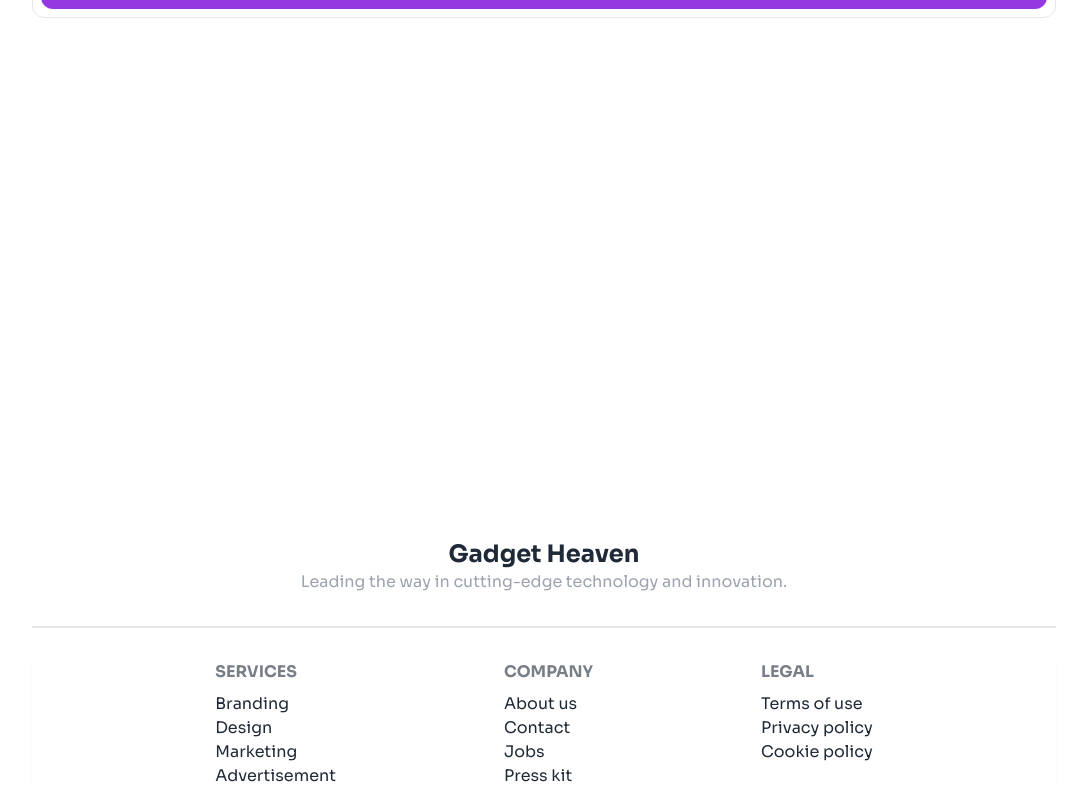
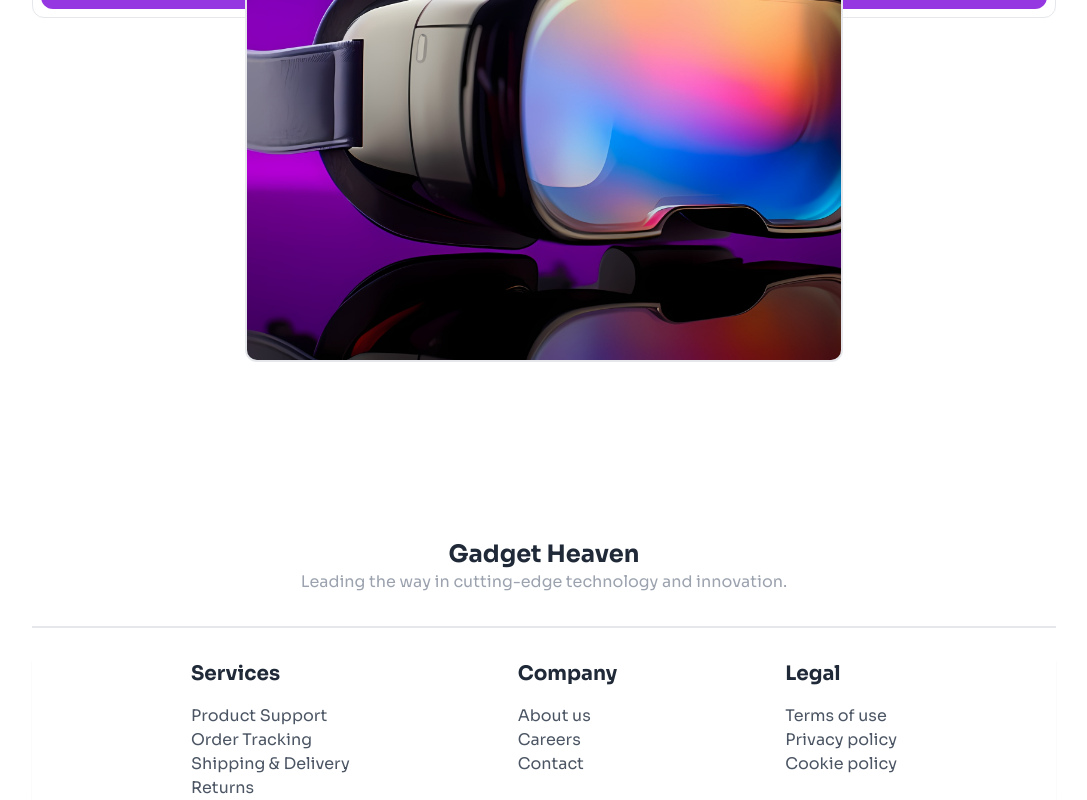
Before and after one commit to programming-hero-web-course-4/b10a8-gadget-heaven-AhammedNoyon, a React (Vite) app: page / in a window 1280 px wide. Shown: the part 712-1512 px from the top of the page, without its empty margins (96-1183 px from the left). Built offline with nearby package versions, Linux system fonts and the light colour scheme.

Commit message:
this commit is changes to create a banner and change subtitle in footer to services and company

```diff
--- a/src/components/Banner.jsx
+++ b/src/components/Banner.jsx
@@ -1,5 +1,9 @@
 const Banner = () => {
-  return <div></div>;
+  return (
+    <div className="w-5/6 lg:w-7/12 mx-auto rounded-xl relative  text-center">
+      <div className="hero border-2  bg-banner min-h-[600px] absolute -top-64 rounded-xl"></div>
+    </div>
+  );
 };
 
 export default Banner;
--- a/src/components/Footer.jsx
+++ b/src/components/Footer.jsx
@@ -12,24 +12,23 @@ const Footer = () => {
       <div className="border my-8"></div>
       <footer className=" flex flex-col md:flex-row justify-center gap-[20px] md:gap-[168px] text-center md:text-start bg-footerBg shadow-sm ">
         <div className="flex flex-col">
-          <h6 className="footer-title">Services</h6>
-          <NavLink className="link link-hover">Branding</NavLink>
-          <NavLink className="link link-hover">Design</NavLink>
-          <NavLink className="link link-hover">Marketing</NavLink>
-          <NavLink className="link link-hover">Advertisement</NavLink>
+          <h6 className="text-xl font-bold mb-4">Services</h6>
+          <NavLink className="text-gray-600">Product Support</NavLink>
+          <NavLink className="text-gray-600">Order Tracking</NavLink>
+          <NavLink className="text-gray-600">Shipping & Delivery</NavLink>
+          <NavLink className="text-gray-600">Returns</NavLink>
         </div>
         <div className="flex flex-col">
-          <h6 className="footer-title">Company</h6>
-          <NavLink className="link link-hover">About us</NavLink>
-          <NavLink className="link link-hover">Contact</NavLink>
-          <NavLink className="link link-hover">Jobs</NavLink>
-          <NavLink className="link link-hover">Press kit</NavLink>
+          <h6 className="text-xl font-bold mb-4">Company</h6>
+          <NavLink className="text-gray-600">About us</NavLink>
+          <NavLink className="text-gray-600">Careers</NavLink>
+          <NavLink className="text-gray-600">Contact</NavLink>
         </div>
         <div className="flex flex-col">
-          <h6 className="footer-title">Legal</h6>
-          <NavLink className="link link-hover">Terms of use</NavLink>
-          <NavLink className="link link-hover">Privacy policy</NavLink>
-          <NavLink className="link link-hover">Cookie policy</NavLink>
+          <h6 className="text-xl font-bold mb-4">Legal</h6>
+          <NavLink className="text-gray-600">Terms of use</NavLink>
+          <NavLink className="text-gray-600">Privacy policy</NavLink>
+          <NavLink className="text-gray-600">Cookie policy</NavLink>
         </div>
       </footer>
     </>
--- a/src/components/Navtext.jsx
+++ b/src/components/Navtext.jsx
@@ -2,7 +2,7 @@ const NavText = () => {
   return (
     <div>
       {/* hero */}
-      <div className="hero bg-headerBg rounded-b-xl">
+      <div className="hero bg-headerBg rounded-b-xl relative">
         <div className="hero-content text-center">
           <div className="pb-64">
             <h1 className="text-[32px]  md:text-[44px] lg:text-[56px] font-bold text-white">
--- a/src/components/pages/Home.jsx
+++ b/src/components/pages/Home.jsx
@@ -1,9 +1,10 @@
+import Banner from "../Banner";
+
 const Home = () => {
   return (
     <div>
-      {/* Hero */}
-
       {/* banner */}
+      <Banner></Banner>
       {/* dynamic */}
     </div>
   );
--- a/tailwind.config.js
+++ b/tailwind.config.js
@@ -8,6 +8,9 @@ export default {
         headerBg: "rgb(149, 56, 226)",
         footerBg: "rgb(255, 255, 255)",
       },
+      backgroundImage: {
+        banner: "url('./assets/banner.jpg')",
+      },
     },
   },
   plugins: [require("daisyui")],
```
